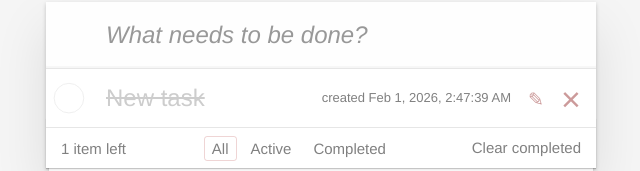
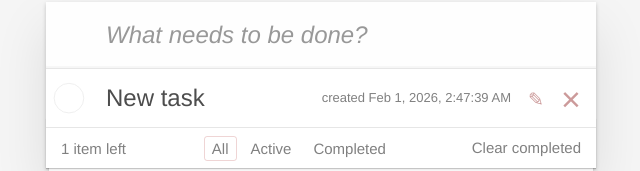
Before and after one commit to carlesflor94/TO-DO-APP-13-task, a React (Vite) app in the folder vite-task-13/: page / in a window 1280 px wide. Shown: the part 128-299 px from the top of the page, without its empty margins (319-959 px from the left). Built offline with nearby package versions, Linux system fonts and the light colour scheme.

Commit message:
change task state

```diff
--- a/vite-task-13/src/App.jsx
+++ b/vite-task-13/src/App.jsx
@@ -9,12 +9,19 @@ function App() {
     { id: uuidv4(), description: 'New task', time: new Date(), complete: false },
   ]);
 
+  function changeState(id) {
+    const newTasks = [...tasks]
+    const task = newTasks.find(task => task.id === id)
+    task.complete = !task.complete
+    setTasks(newTasks)
+  }
+
   return (
     <section className="todoapp">
       <NewTaskForm />
 
       <section className="main">
-        <TaskList tasks={tasks} />
+        <TaskList tasks={tasks} changeState={changeState}/>
         <Footer />
       </section>
     </section>
--- a/vite-task-13/src/components/Task.jsx
+++ b/vite-task-13/src/components/Task.jsx
@@ -1,13 +1,17 @@
 import { format } from 'date-fns'
 
-const Task = ({ task }) => {
+const Task = ({ task, changeState }) => {
 
     const stringDate = format(task.time, 'PPpp')
 
+    function handleTaskClick() {
+      changeState(task.id)
+    }
+
     return (
-        <li className="completed">
+        <li className={task.complete ? 'completed' : ''}>
             <div className="view">
-              <input className="toggle" type="checkbox" />
+              <input className="toggle" type="checkbox" checked={task.complete} onChange={handleTaskClick}/>
               <label>
                 <span className="description">{task.description}</span>
                 <span className="created">created {stringDate}</span>
--- a/vite-task-13/src/components/TaskList.jsx
+++ b/vite-task-13/src/components/TaskList.jsx
@@ -1,10 +1,10 @@
 import Task from './Task'
 
-const TaskList = ({ tasks }) => {
+const TaskList = ({ tasks, changeState }) => {
     return (
         <ul className="todo-list">
           {tasks.map((task, index) => (
-                <Task key={task.id} task={task}/>
+                <Task key={task.id} changeState={changeState} task={task}/>
             ))}
         </ul>
     );
```
